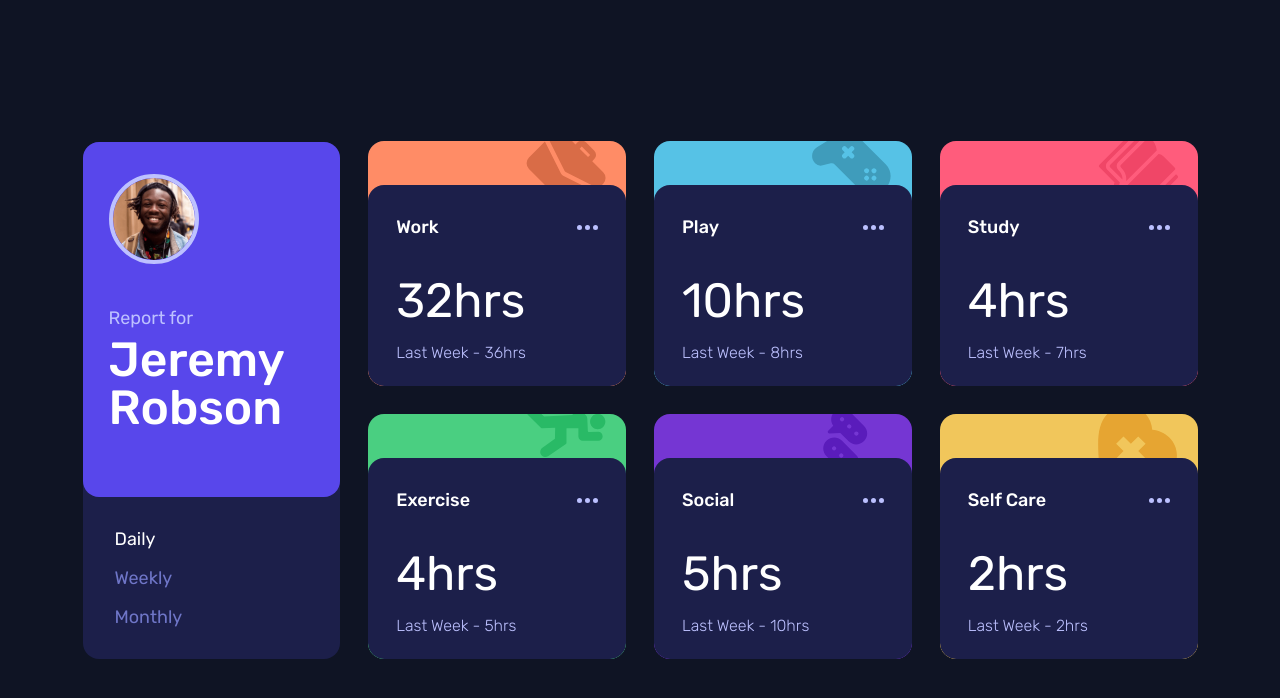
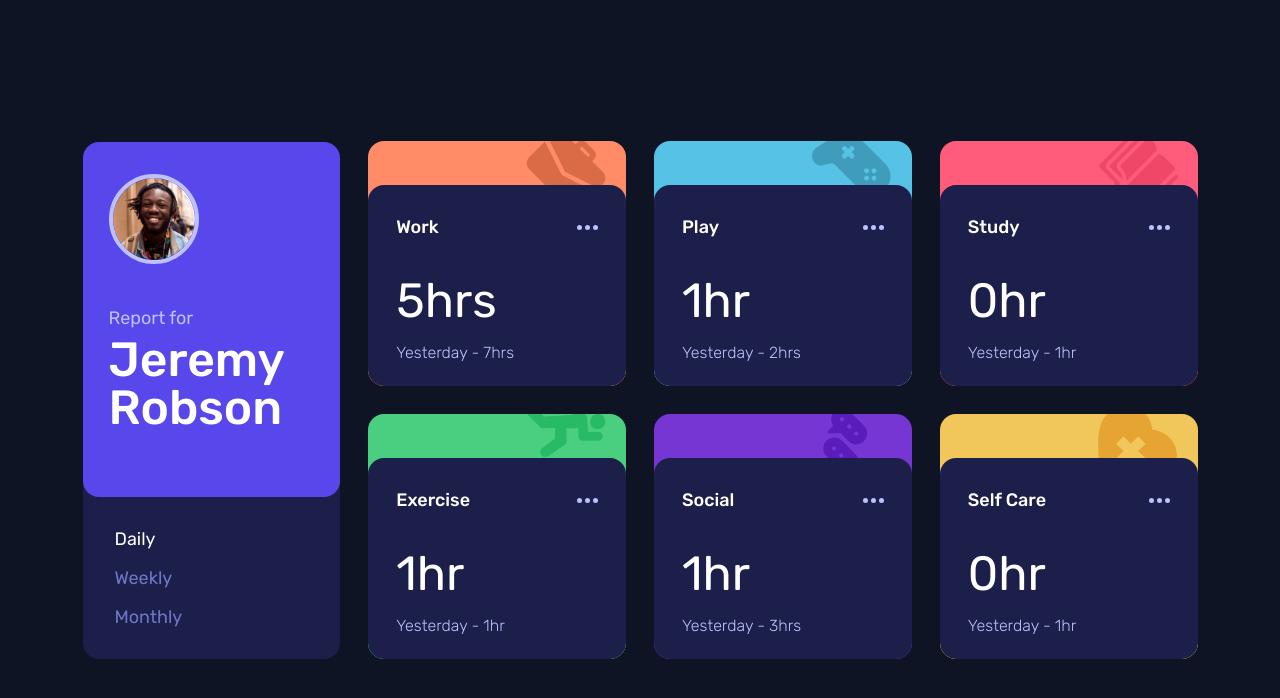
Before and after one commit to Headbwoi/time-tracking-dashboard, a website: page index.html in a window 1280 px wide. Both pictures are taken after a click on the element "Daily". Drawn offline with Linux system fonts and the light colour scheme.

Commit message:
finished

```diff
--- a/index.html
+++ b/index.html
@@ -21,7 +21,7 @@
       <section>
         <div class="container">
           <div
-            class="flex items-center justify-center flex-col lg:flex-row min-h-screen px-5 pt-20 pb-6 lg:py-0 lg:px-0"
+            class="flex items-center justify-center flex-col lg:flex-row min-h-screen px-5 pt-20 pb-6 lg:py-0 lg:px-0 "
           >
             <!-- col -1 -->
             <!-- dashnoard owner -->
@@ -51,29 +51,29 @@
                 class="flex items-center justify-around pl-8 lg:justify-between lg:py-7 h-[4.38rem] lg:h-[10.125rem] lg:flex-col lg:items-start"
               >
                 <p
-                  class="text-lg text-desaturatedBlue hover:text-white cursor-pointer font-rubik font-normal btn" data-name="daily"
+                  class="text-lg text-desaturatedBlue hover:text-white cursor-pointer font-rubik font-normal btn" data-option="daily"
                 >
                   Daily
                 </p>
                 <p
-                  class="text-lg text-desaturatedBlue hover:text-white cursor-pointer active font-rubik font-normal btn" data-name="weekly"
+                  class="text-lg text-desaturatedBlue hover:text-white cursor-pointer active font-rubik font-normal btn" data-option="weekly"
                 >
                   Weekly
                 </p>
                 <p
-                  class="text-lg text-desaturatedBlue hover:text-white cursor-pointer font-rubik font-normal btn" data-name="monthly"
+                  class="text-lg text-desaturatedBlue hover:text-white cursor-pointer font-rubik font-normal btn" data-option="monthly"
                 >
                   Monthly
                 </p>
               </div>
             </div>
 
-            <div class="grid grid-cols-1 md:grid-cols-2 lg:grid-cols-3 gap-6 lg:gap-7">
+            <div class="grid grid-cols-1 md:grid-cols-2 lg:grid-cols-3 gap-6 lg:gap-7  wrapper">
               <!-- group two containing three col -->
 
               <!-- col 2 row -1
               work card -->
-              <div
+              <!-- <div
                 class="bg-workBg rounded-2xl h-[10.0625rem] lg:h-[15.3125rem] w-[20.625rem] lg:w-[16.125rem] relative before:absolute before:-top-[0.6rem] before:right-5 before:bg-[url('../images/icon-work.svg')] before:bg-no-repeat before:w-20 before:h-20 before:bg-contain before:z-20 overflow-hidden"
               >
                 <div
@@ -106,10 +106,10 @@
                     </p>
                   </div>
                 </div>
-              </div>
+              </div> -->
 
               <!-- col 3 row -1 play card -->
-              <div
+              <!-- <div
                 class="bg-playBg rounded-2xl h-[10.0625rem] lg:h-[15.3125rem] w-[20.625rem] lg:w-[16.125rem] relative before:absolute before:-top-[0.6rem] before:right-5 before:bg-[url('../images/icon-play.svg')] before:bg-no-repeat before:w-20 before:h-20 before:bg-contain before:z-20 overflow-hidden"
               >
                 <div
@@ -142,10 +142,10 @@
                     </p>
                   </div>
                 </div>
-              </div>
+              </div> -->
               <!-- col 4 row-1 study card -->
 
-              <div
+              <!-- <div
                 class="bg-studyBg rounded-2xl h-[10.0625rem] lg:h-[15.3125rem] w-[20.625rem] lg:w-[16.125rem] relative before:absolute before:-top-[0.6rem] before:right-5 before:bg-[url('../images/icon-study.svg')] before:bg-no-repeat before:w-20 before:h-20 before:bg-contain before:z-20 overflow-hidden"
               >
                 <div
@@ -178,10 +178,10 @@
                     </p>
                   </div>
                 </div>
-              </div>
+              </div> -->
 
               <!-- col 1 row -2 exercise -->
-              <div
+              <!-- <div
                 class="bg-exerciseBg rounded-2xl h-[10.0625rem] lg:h-[15.3125rem] w-[20.625rem] lg:w-[16.125rem] relative before:absolute before:-top-[0.6rem] before:right-5 before:bg-[url('../images/icon-exercise.svg')] before:bg-no-repeat before:w-20 before:h-20 before:bg-contain before:z-20 overflow-hidden"
               >
                 <div
@@ -214,9 +214,9 @@
                     </p>
                   </div>
                 </div>
-              </div>
+              </div> -->
               <!-- col 2 row -2 social -->
-              <div
+              <!-- <div
                 class="bg-socialBg rounded-2xl h-[10.0625rem] lg:h-[15.3125rem] w-[20.625rem] lg:w-[16.125rem] relative before:absolute before:-top-[0.6rem] before:right-5 before:bg-[url('../images/icon-social.svg')] before:bg-no-repeat before:w-20 before:h-20 before:bg-contain before:z-20 overflow-hidden"
               >
                 <div
@@ -249,11 +249,11 @@
                     </p>
                   </div>
                 </div>
-              </div>
+              </div> -->
 
               <!-- col 3 row -3 selfcare -->
-              <div
-                class="bg-selfCareBg rounded-2xl h-[10.0625rem] lg:h-[15.3125rem] w-[20.625rem] lg:w-[16.125rem] relative before:absolute before:-top-[0.6rem] before:right-5 before:bg-[url('../images/icon-self-care.svg')] before:bg-no-repeat before:w-20 before:h-20 before:bg-contain before:z-20 overflow-hidden"
+              <!-- <div
+                class="bg-selfcareBg rounded-2xl h-[10.0625rem] lg:h-[15.3125rem] w-[20.625rem] lg:w-[16.125rem] relative before:absolute before:-top-[0.6rem] before:right-5 before:bg-[url('../images/icon-self-care.svg')] before:bg-no-repeat before:w-20 before:h-20 before:bg-contain before:z-20 overflow-hidden"
               >
                 <div
                   class="bg-darkBlue absolute w-full h-[7.6875rem] bottom-0 lg:h-[12.5625rem] rounded-2xl py-7 px-6 lg:px-7 z-30 hover:bg-desaturatedBlue cursor-pointer duration-200"
@@ -285,7 +285,9 @@
                     </p>
                   </div>
                 </div>
-              </div>
+              </div> -->
+
+
             </div>
           </div>
         </div>
--- a/public/script.js
+++ b/public/script.js
@@ -1,55 +1,107 @@
 const btn = document.querySelectorAll(".btn")
+const wrapper = document.querySelector(".wrapper")
 
-
-const removeActiveClass = () => {
-  btn.forEach((btn) => {
-    btn.classList.remove("active")
-  })
+// adds active class to each button on click and removes sctive class from others
+const addActiveClass = (button) => {
+  btn.forEach((b) => b.classList.remove("active"))
+  button.classList.add("active")
 }
 
+// clears all cards when you click on another option
+const clearActivities = () => {
+  const cards = document.querySelectorAll(".info-card")
+  cards.forEach((card) => card.remove())
+}
+
+// fetches data from data.json file
 const getData = async () => {
   const response = fetch("data.json")
   const data = (await response).json()
   return data
 }
 
-// Update data shown in each category according to selected period
-async function showData() {
-
-  let option
-
+// Update data shown in each category according to selected option
+const showData = async (clickedOption) => {
+  clearActivities()
+  //fetches the data in this function
   const response = await getData()
 
-  switch (option) {
-    case "daily":
-      previousTextValue = "Yesterday"
-      break;
-    case "weekly":
-      previousTextValue = "Last Week"
-      break
-    case "monthly":
-      previousTextValue = "Last Month"
-      break
-
+  const loadTimeFrame = (option) => {
+    switch (option) {
+      case "daily":
+        return "Yesterday"
+      case "weekly":
+        return "Last Week"
+      case "monthly":
+        return "Last Month"
+    }
   }
 
-  response.forEach(info => {
-    const title = info.title
-    const timeframe = info.timeframes
+  //handles each card creation and display
+  response.forEach((info) => {
+    const name = info.title //gets the title
+    const cardBg = name.toLowerCase().replace(" ", "") //converts the name to lowercase and removes space
+    const cardClass = name.toLowerCase().replace(" ", "-") //converts the name to lowercase and replaces space with "-" sign
+    const timeFrame = info.timeframes[clickedOption] //gets the timeframe i.e current and previous
+    const current = timeFrame.current //gets current data
+    const previous = timeFrame.previous //gets previous data
+    let currentStr = ""
+    let previousStr = ""
+    current > 1 ? (currentStr = "hrs") : (currentStr = "hr")
+    previous > 1 ? (previousStr = "hrs") : (previousStr = "hr")
+    const previousTimeFrame = loadTimeFrame(clickedOption) //calls loadTimeFrame function
 
-      console.log(timeframe);
-
+    //creates the individual cards
+    const card = document.createElement("div")
+    card.classList.add("info-card")
+    const stringToInject = `
+    <div
+    class="bg-${cardBg}Bg rounded-2xl h-[10.0625rem] lg:h-[15.3125rem] w-[20.625rem] lg:w-[16.125rem] relative before:absolute before:-top-[0.6rem] before:right-5 before:bg-[url('../images/icon-${cardClass}.svg')] before:bg-no-repeat before:w-20 before:h-20 before:bg-contain before:z-20 overflow-hidden"
+  >
+    <div
+      class="bg-darkBlue absolute bottom-0 w-full h-[7.6875rem] lg:h-[12.5625rem] rounded-2xl py-7 px-6 lg:px-7 z-30 hover:bg-desaturatedBlue cursor-pointer duration-200"
+    >
+      <div
+        class="flex items-center justify-between mb-4 md:mb-6 lg:mb-9"
+      >
+        <p class="text-white text-lg font-rubik font-medium">
+          ${name}
+        </p>
+        <img
+          src="images/icon-ellipsis.svg"
+          alt="icon-ellipsis"
+          class="cursor-pointer"
+        />
+      </div>
+      <div
+        class="flex items-center justify-between lg:flex-col lg:items-start"
+      >
+        <p
+          class="text-white text-3xl lg:text-5xl lg:mb-4 font-rubik font-normal"
+        >
+          ${current}${currentStr}
+        </p>
+        <p
+          class="text-paleBlue capitalize font-rubik font-light"
+        >
+          ${previousTimeFrame} - ${previous}${previousStr}
+        </p>
+      </div>
+    </div>
+  </div>
+    `
+    card.innerHTML = stringToInject
+    wrapper.appendChild(card) //appends cards to page
   })
-
-
 }
 
-btn.forEach(btn => {
+//loops through all the buttons
+btn.forEach((btn) => {
   btn.addEventListener("click", () => {
-    removeActiveClass()
-    btn.classList.add("active")
-    // const clickedOption = btn.target.dataset.value
-    // console.log(clickedOption);
-    showData()
+    addActiveClass(btn)
+    const clickedOption = btn.dataset.option
+    showData(clickedOption)
   })
 })
+
+btn[1].click() //clicks on index 1(weekly) option on page load
--- a/tailwind.config.js
+++ b/tailwind.config.js
@@ -17,7 +17,7 @@ module.exports = {
       studyBg: "hsl(348, 100%, 68%)",
       exerciseBg: "hsl(145, 58%, 55%)",
       socialBg: "hsl(264, 64%, 52%)",
-      selfCareBg: "hsl(43, 84%, 65%)",
+      selfcareBg: "hsl(43, 84%, 65%)",
       veryDarkBlue: "hsl(226, 43%, 10%)",
       darkBlue: "hsl(235, 46%, 20%)",
       desaturatedBlue: "hsl(235, 45%, 61%)",
```
Also changed, not shown: src/input.css (+3 -4 lines), public/output.css.
